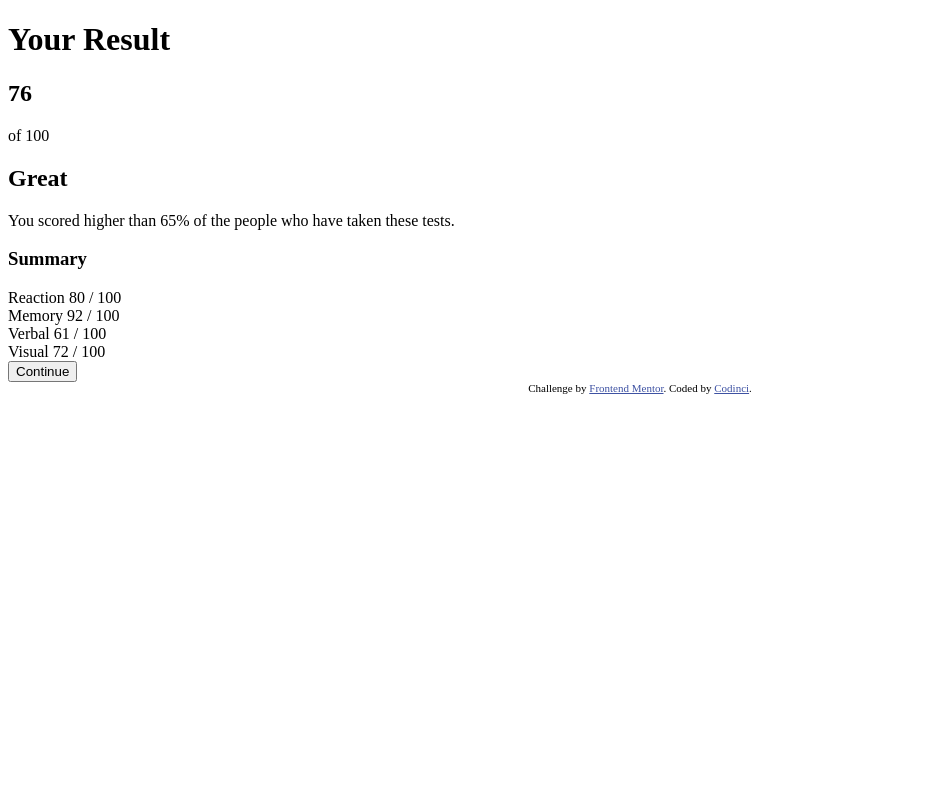
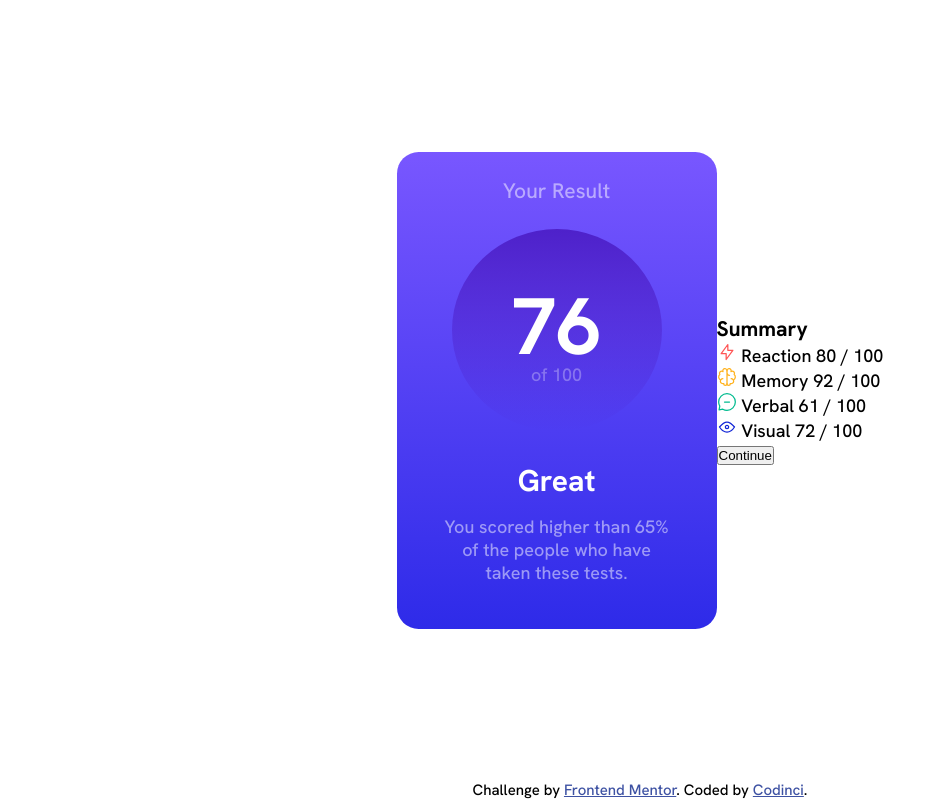
Before and after one commit to codinci/FrontendChallenges, a plain HTML site: page results-summary-component-main/index.html in a window 1280 px wide. Shown: the whole page, without its empty margins (0-938 px from the left). Drawn offline with Linux system fonts and the light colour scheme.

Commit message:
styled the result section

```diff
--- a/faq-accordion-card-main/styles.css
+++ b/faq-accordion-card-main/styles.css
@@ -35,7 +35,7 @@ body {
 	display: flex;
 	justify-content: center;
 	align-items: center;
-	min-height: 100vh;
+	min-height: 100dvh;
 	flex-direction: column;
 }
 
--- a/results-summary-component-main/index.html
+++ b/results-summary-component-main/index.html
@@ -5,24 +5,19 @@
   <meta name="viewport" content="width=device-width, initial-scale=1.0"> <!-- displays site properly based on user's device -->
 
   <link rel="icon" type="image/png" sizes="32x32" href="./assets/images/favicon-32x32.png">
+   <link rel="stylesheet" href="./styles.css">
 
   <title>Frontend Mentor | Results summary component</title>
-
-  <!-- Feel free to remove these styles or customise in your own stylesheet 👍 -->
-  <style>
-    .attribution { font-size: 11px; text-align: center; }
-    .attribution a { color: hsl(228, 45%, 44%); }
-  </style>
 </head>
-<body>
-  <main class="container">
+<body class="page">
+  <main class="content page__content">
     <div class="result">
-      <h1 class="result__header">Your Result</h1>
-      <div class="score">
+      <h3 class="result__header">Your Result</h3>
+      <div class="score result__score">
         <h2 class="score__points">76</h2>
         <p class="score__total">of 100</p>
       </div>
-      <div class="comments">
+      <div class="comments result__comments">
         <h2 class="comments__header">Great</h2>
         <p class="comments__submission">
           You scored higher than 65% of
@@ -33,29 +28,29 @@
     <div class="summary">
       <h3 class="summary__header">Summary</h3>
       <div class="ratings ratings_reaction-theme">
-        <i class="ratings__icon"></i>
+        <i class="ratings__icon"><img src="./assets/images/icon-reaction.svg" alt="reaction-icon"></i>
         <span class="ratings__category">Reaction</span>
         <span class="ratings__score">80 / 100</span>
       </div>
        <div class="ratings ratings_memory-theme">
-        <i class="ratings__icon"></i>
+        <i class="ratings__icon"><img src="./assets/images/icon-memory.svg" alt="memory-icon"></i>
         <span class="ratings__category">Memory</span>
         <span class="ratings__score">92 / 100</span>
       </div>
        <div class="ratings ratings_verbal-theme">
-        <i class="ratings__icon"></i>
+        <i class="ratings__icon"><img src="./assets/images/icon-verbal.svg" alt="verbal-icon"></i>
         <span class="ratings__category">Verbal</span>
         <span class="ratings__score">61 / 100</span>
       </div>
        <div class="ratings ratings_visual-theme">
-        <i class="ratings__icon"></i>
+        <i class="ratings__icon"><img src="./assets/images/icon-visual.svg" alt="visual-icon"></i>
         <span class="ratings__category">Visual</span>
         <span class="ratings__score">72 / 100</span>
       </div>
       <button class="summary__button">Continue</button>
     </div>
   </main>
-  <footer class="attribution">
+  <footer class="footer">
     <span class="attribution__challenge">
       Challenge by <a href="https://www.frontendmentor.io?ref=challenge"
       target="_blank">Frontend Mentor</a>.
--- /dev/null
+++ b/results-summary-component-main/styles.css
@@ -0,0 +1,124 @@
+@import url('https://fonts.googleapis.com/css2?family=Hanken+Grotesk:wght@500;700;800&display=swap');
+
+:root {
+	/* theme colors */
+	--color-light-red: hsl(0, 100%, 67%);
+	--color-orangey-yellow: hsl(39, 100%, 56%);
+	--color-green-teal:hsl(166, 100%, 37%);
+	--color-cobalt-blue:hsl(234, 85%, 45%);
+	/* body background gradients */
+	--color-light-slate-blue: hsl(252, 100%, 67%);
+	--color-light-royal-blue: hsl(241, 81%, 54%);
+	/* circle background gradients */
+	--color-violet-blue:hsla(256, 72%, 46%, 1);
+	--color-persian-blue:hsla(241, 72%, 46%, 0);
+
+	/*neutral colors */
+	--color-white: hsl(0, 0%, 100%);
+	--color-pale-blue: hsl(221, 100%, 96%);
+	--color-light-lavender: hsl(241, 100%, 89%);
+	--color-dark-gray-blue: hsl(224, 30%, 27%);
+}
+
+*,
+::before,
+::after {
+	margin: 0;
+	padding: 0;
+}
+
+html {
+	font-size: 62.5%;
+	box-sizing: border-box;
+}
+
+.page {
+	background-color: var(--color-white);
+	font-family: 'Hanken Grotesk', sans-serif;
+	font-size: 1.8rem;
+	font-weight: 500;
+	min-height: 100dvh;
+	width: 100%;
+	display: flex;
+	justify-content: center;
+	align-items: center;
+	flex-direction: column;
+}
+
+.content {
+	margin: auto;
+	border-radius: 1.5em;
+	display: flex;
+	justify-content: center;
+	align-items: center;
+	max-width: 800px;
+}
+
+.result {
+	display: flex;
+	justify-content: center;
+	align-items: center;
+	flex-direction: column;
+	width: 40%;
+	border-radius: 1.2em;
+	background-image: linear-gradient(to top, var(--color-light-royal-blue), var(--color-light-slate-blue));
+}
+
+.result__header {
+	color: hsla(0, 0%, 100%, 0.5);;
+	font-weight: 500;
+	margin: 2.5rem;
+}
+
+
+.result__score {
+	padding: 4.5rem;
+}
+
+.result__comments {
+	margin: 3rem;
+}
+
+.score {
+	display: flex;
+	align-items: center;
+	justify-content: space-between;
+	flex-direction: column;
+	width: 120px;
+	border-radius: 50%;
+	background-image: linear-gradient(to top, var(--color-persian-blue), var(--color-violet-blue));
+}
+
+.score__points {
+	color: var(--color-white);
+	font-size: 8rem;
+	font-weight: 700;
+}
+
+.score__total {
+	color: hsla(0, 0%, 100%, 0.3);
+	margin-top: -1.5rem;
+}
+
+.comments {
+	display: flex;
+	justify-content: center;
+	align-items: center;
+	flex-direction: column;
+
+}
+
+.comments__header {
+	color: var(--color-white);
+	font-size: 3rem;
+	font-weight: 700;
+}
+
+.comments__submission {
+	color: hsla(0, 0%, 100%, 0.5);
+	text-align: center;
+	margin: 1.5rem;
+}
+
+.footer { font-size: 1.5rem; text-align: center; }
+.footer a { color: hsl(228, 45%, 44%); }
```
Also changed, not shown: faq-accordion-card-main/images/screenshot-desktop.png, 2 other files.
